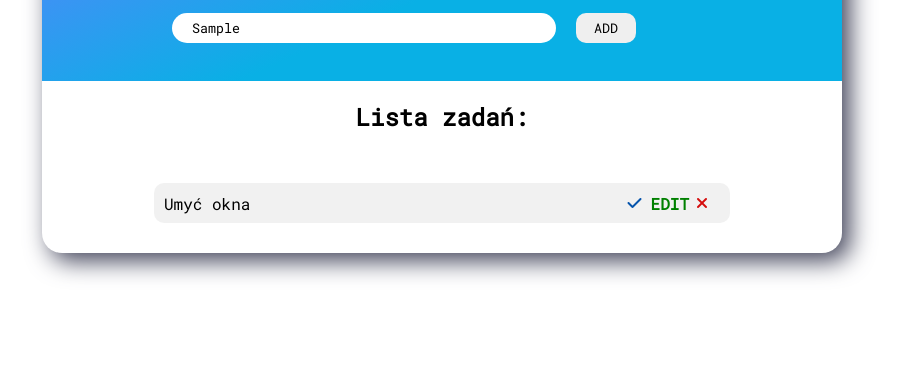
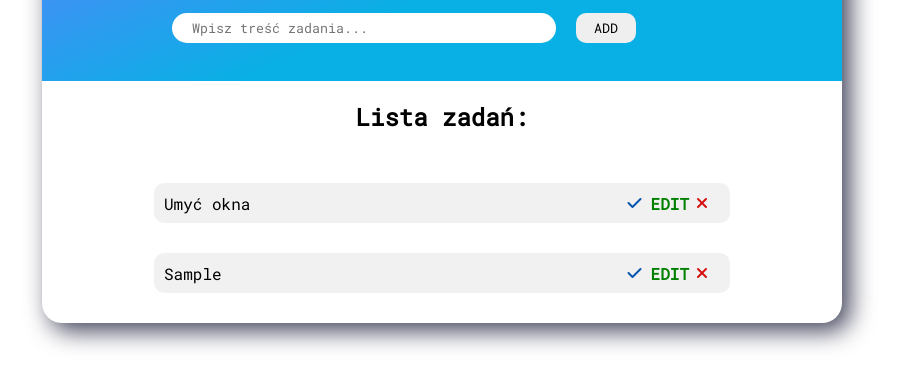
Before and after one commit to Pawelsmolarski95/ToDoLista, a website: page src/index.html in a window 1280 px wide. Both pictures are taken after typing "Sample" into the empty fields and a click on the button "ADD". Shown: the part 359-746 px from the top of the page, without its empty margins (198-1097 px from the left). Drawn offline with nearby package versions, Linux system fonts and the light colour scheme; files that its build step writes are made by us from their sources.

Commit message:
todoList

```diff
--- a/src/index.html
+++ b/src/index.html
@@ -35,7 +35,7 @@
                         </div>
                         <div class="toDoAgree">
                             <i class="agree fas fa-check"></i>
-                            <a href="" class="edit"><p>EDIT</p></a>
+                            <a href="#" class="edit"><p>EDIT</p></a>
                             <i class=" close fas fa-times"></i>
                         </div>
                     </div>
@@ -45,7 +45,7 @@
     </section>
     <section class="editTask">
         <div class="editTAskContainer">
-            <h3>Edytuj zadanie:</h2>
+            <h3>Edytuj zadanie:</h3>
             <input type="text" class="editTaskInput" name="editTask" placeholder="Wprowadź nową treść zadania...">
             <div class="editTaskBtn">
                 <button type="button">ZATWIERDŹ</button>
--- a/src/js/script.js
+++ b/src/js/script.js
@@ -3,10 +3,11 @@ const
   inputSearch = document.querySelector('.inputSearch'),
   searchBTN = document.querySelector('.serachBtn'),
   noTaskDiv = document.querySelector('.noTask'),
-  taskContainer = document.querySelector('.taskContainer'),
-  agree = document.querySelector('.agree'),
-  edit = document.querySelector('.edit'),
-  close = document.querySelector('.close');
+  // toDoTask = document.querySelector('.toDoTask'),
+  taskContainer = document.querySelector('.taskContainer');
+  // agree = document.querySelector('.agree'),
+  // edit = document.querySelector('.edit'),
+  // close = document.querySelector('.close');
 
 
 
@@ -35,7 +36,24 @@ const  prepareDOMEvents = () => {
 
 const addNewTask = () => {
   if(inputSearch.value != '') {
-    console.log('add task');
+    let toDoListTask = document.createElement('div');
+    toDoListTask.classList.add('toDoTaskBox');
+
+    taskContainer.append(toDoListTask);
+
+    toDoListTask.innerHTML =
+    `
+    <div class="toDoTask">
+        <p>${inputSearch.value}</p>
+    </div>
+    <div class="toDoAgree">
+        <i class="agree fas fa-check"></i>
+        <a href="" class="edit"><p>EDIT</p></a>
+        <i class=" close fas fa-times"></i>
+    </div>
+`;
+    inputSearch.value = '';
+
   } else {
     noTaskDiv.innerHTML = 'Brak zadań na liście';
   }
```
Also changed, not shown: src/sass/style.scss (+11 -9 lines).
